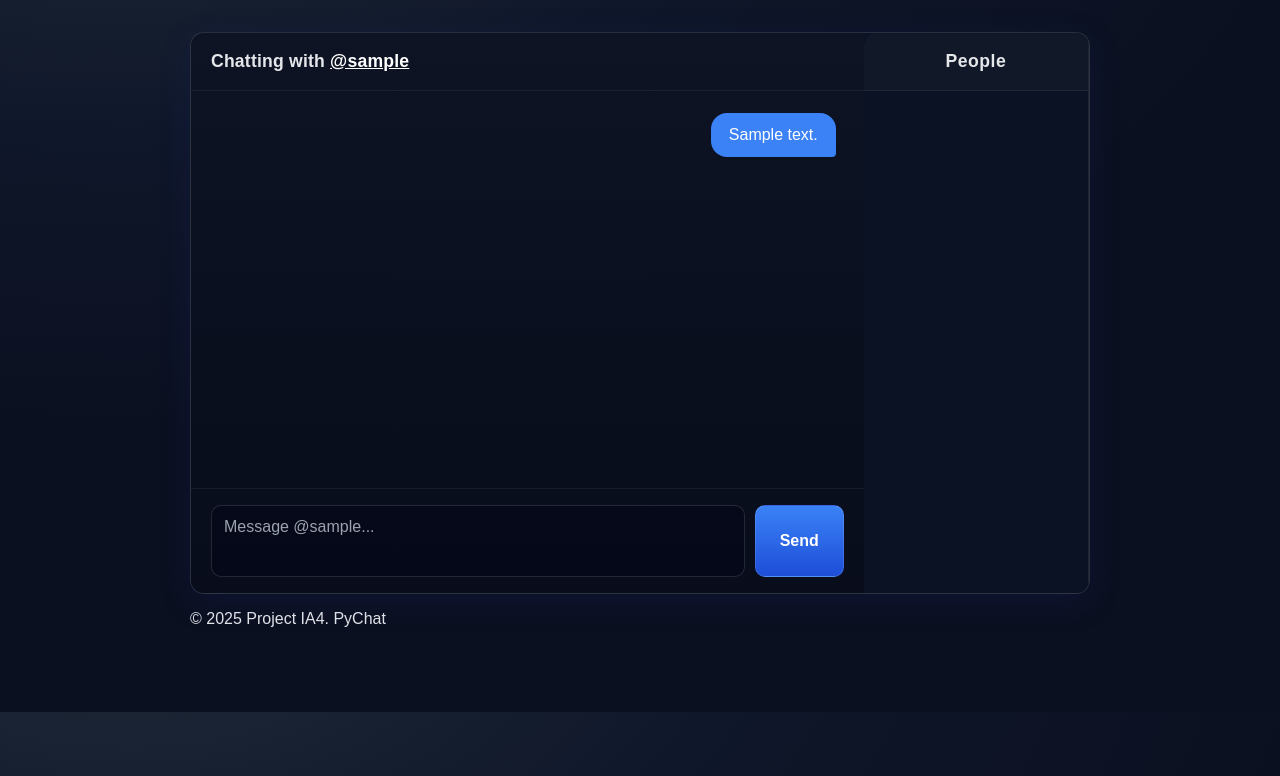
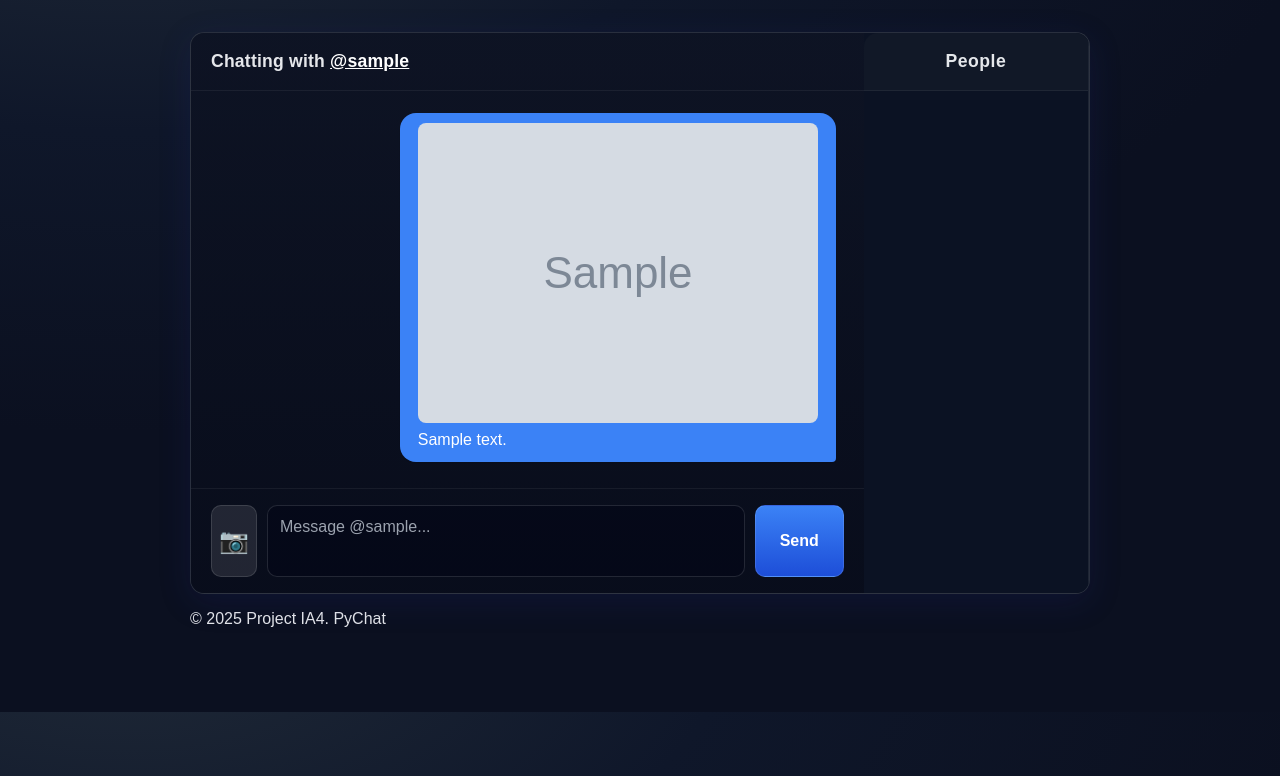
Before and after one commit to lucasserban/PyChat, a Flask app: a page that uses templates/dms.html in a window 1280 px wide. Shown: the part 88-864 px from the top of the page. Run offline with Flask 3, Linux system fonts and the light colour scheme; the visitor is signed in with stand-in values (Sample User, id 1); tables that the repository leaves empty hold one stand-in row (values such as "Sample post"); grey boxes marked "Sample" are stand-in pictures; some libraries are stand-ins or nearby versions.

Commit message:
Add image upload in dms
Signed-off-by: Neacsa Leonard <leonardneacsa2005@gmail.com>

```diff
--- a/app.py
+++ b/app.py
@@ -264,5 +264,56 @@ def handle_private_message(data):
         room = f"dm_{'-'.join(sorted([sender, recipient]))}"
         emit('receive_private_message', {'sender': sender, 'msg': msg}, room=room)
 
+@socketio.on('upload_private_image')
+def handle_private_image(data):
+    # Luăm expeditorul din sesiune pentru securitate, sau din data
+    sender = session.get('username')
+    recipient = data.get('recipient')
+    file_data = data.get('image') # Base64 string
+    file_name = data.get('fileName')
+
+    if file_data and file_name and sender and recipient:
+        try:
+            # 1. Procesare string Base64 (eliminăm header-ul)
+            if "," in file_data:
+                header, encoded = file_data.split(",", 1)
+            else:
+                encoded = file_data
+
+            data_bytes = base64.b64decode(encoded)
+
+            # 2. Generare nume unic
+            safe_name = secure_filename(file_name)
+            unique_name = f"{int(datetime.utcnow().timestamp())}_{safe_name}"
+            file_path = os.path.join(app.config['CHAT_UPLOAD_FOLDER'], unique_name)
+
+            # 3. Salvare pe disk
+            with open(file_path, "wb") as f:
+                f.write(data_bytes)
+
+            # 4. Salvare în baza de date
+            # Important: setăm recipient_username pentru a fi un DM
+            new_msg = Message(
+                sender_username=sender,
+                recipient_username=recipient,
+                content="", # Text gol
+                image_filename=unique_name
+            )
+            db.session.add(new_msg)
+            db.session.commit()
+
+            # 5. Emitere către cameră (Room)
+            # Calculăm numele camerei exact ca la 'join_dm'
+            room = f"dm_{'-'.join(sorted([sender, recipient]))}"
+
+            emit('receive_private_message', {
+                'sender': sender,
+                'msg': "",
+                'image': unique_name
+            }, room=room)
+
+        except Exception as e:
+            print(f"Error saving private image: {e}")
+
 if __name__ == '__main__':
     socketio.run(app, host='0.0.0.0', port=5000, debug=True)
--- a/static/css/dms.css
+++ b/static/css/dms.css
@@ -301,3 +301,31 @@ body {
 .header-profile-link:hover {
     color: #ddd;
 }
+
+.upload-btn {
+    display: flex;
+    align-items: center;
+    justify-content: center;
+    width: 44px; /* Același cu înălțimea minimă a textarea */
+    background: rgba(255, 255, 255, 0.1);
+    border: 1px solid rgba(255, 255, 255, 0.12);
+    border-radius: 10px;
+    cursor: pointer;
+    font-size: 1.5rem;
+    color: var(--text);
+    transition: background 0.2s;
+    flex-shrink: 0; /* Previne micșorarea butonului */
+}
+
+.upload-btn:hover {
+    background: rgba(255, 255, 255, 0.2);
+}
+
+.chat-image {
+    display: block;
+    max-width: 100%;
+    max-height: 300px;
+    border-radius: 8px;
+    margin-bottom: 5px;
+    cursor: pointer;
+}
--- a/static/js/dms.js
+++ b/static/js/dms.js
@@ -2,6 +2,7 @@ const socket = io();
 const chatContainer = document.getElementById('dm-history');
 const msgInput = document.getElementById('dm-input');
 const sendBtn = document.getElementById('dm-send-btn');
+const imageInput = document.getElementById('dm-image-input'); // Definim input-ul de imagine
 
 // Scroll to bottom on load
 if(chatContainer) {
@@ -18,62 +19,98 @@ socket.on('connect', () => {
     }
 });
 
-function escapeHtml(s) {
-    return String(s).replace(/&/g,'&amp;').replace(/</g,'&lt;').replace(/>/g,'&gt;');
-}
-
-function appendMessage(text, isSentByMe) {
+// Funcție modificată pentru a accepta obiectul DATA (care poate avea msg si image)
+function appendMessage(data, isSentByMe) {
     if (!chatContainer) return;
 
     const div = document.createElement('div');
     div.className = isSentByMe ? 'msg-bubble msg-sent' : 'msg-bubble msg-received';
 
-    // MODIFICARE: Creăm div-ul wrapper pentru text
-    const textDiv = document.createElement('div');
-    textDiv.className = 'msg-text';
-    textDiv.innerText = text; // innerText interpretează corect \n și face escape automat la HTML
+    // 1. Dacă mesajul are imagine
+    if (data.image) {
+        const img = document.createElement('img');
+        // Verificăm dacă e base64 (începe cu data:) sau path de server
+        if (data.image.startsWith('data:')) {
+             img.src = data.image; // Pentru preview rapid (opțional) sau dacă serverul întoarce base64
+        } else {
+             img.src = '/static/chat_uploads/' + data.image;
+        }
+        img.className = 'chat-image';
+        div.appendChild(img);
+    }
 
-    div.appendChild(textDiv);
+    // 2. Dacă mesajul are text
+    if (data.msg) {
+        const textDiv = document.createElement('div');
+        textDiv.className = 'msg-text';
+        textDiv.innerText = data.msg;
+        div.appendChild(textDiv);
+    }
+
     chatContainer.appendChild(div);
     chatContainer.scrollTop = chatContainer.scrollHeight;
 }
 
 // Listen for incoming private messages
 socket.on('receive_private_message', data => {
-    // Only append if the message belongs to this conversation
+    // Verificăm dacă mesajul aparține conversației curente
     if (data.sender === window.activeRecipient || data.sender === window.currentUser) {
         const isMe = data.sender === window.currentUser;
-        appendMessage(data.msg, isMe);
+
+        // Adaptăm datele pentru appendMessage
+        // Serverul trimite probabil { msg: "...", image: "..." }
+        appendMessage({
+            msg: data.msg,
+            image: data.image
+        }, isMe);
     }
 });
 
-// Send Logic
+// Logică Trimitere Text
 function sendMessage() {
     if (!msgInput || !window.activeRecipient) return;
     const msg = msgInput.value.trim();
     if (!msg) return;
 
-    // Emit to server
     socket.emit('send_private_message', {
         recipient: window.activeRecipient,
         msg: msg
+        // image: null (opțional, serverul ar trebui să se descurce fără)
     });
 
-    // BUG FIX: Removed optimistic appendMessage() here.
-    // We now wait for 'receive_private_message' to update the UI.
+    msgInput.value = '';
+    msgInput.style.height = '50px'; // Reset height
+}
 
-    msgInput.value = '';
+// Logică Trimitere Imagine (NOU)
+if (imageInput) {
+    imageInput.addEventListener('change', function() {
+        if (!window.activeRecipient) return;
+
+        const file = this.files[0];
+        if (file) {
+            const reader = new FileReader();
+            reader.onload = function(evt) {
+                // Trimitem evenimentul 'upload_private_image'
+                socket.emit('upload_private_image', {
+                    recipient: window.activeRecipient,
+                    username: window.currentUser,
+                    image: evt.target.result, // base64
+                    fileName: file.name
+                });
+            };
+            reader.readAsDataURL(file);
+            this.value = ''; // Reset input
+        }
+    });
 }
 
 if (sendBtn) {
     sendBtn.addEventListener('click', sendMessage);
-
     msgInput.addEventListener('keydown', e => {
-        // Dacă apeși Enter FĂRĂ Shift -> Trimite
         if(e.key === 'Enter' && !e.shiftKey) {
             e.preventDefault();
             sendMessage();
         }
-        // Shift+Enter merge standard (linie nouă)
     });
 }
--- a/templates/dms.html
+++ b/templates/dms.html
@@ -19,17 +19,28 @@
             <div id="dm-history" class="chat-messages">
                 {% for msg in history %}
                     <div class="msg-bubble {{ 'msg-sent' if msg.sender_username == session['username'] else 'msg-received' }}">
-                        <div class="msg-text">{{ msg.content }}</div>
+
+                        {% if msg.image_filename %}
+                            <img src="{{ url_for('static', filename='chat_uploads/' + msg.image_filename) }}" class="chat-image">
+                        {% endif %}
+
+                        {% if msg.content %}
+                            <div class="msg-text">{{ msg.content }}</div>
+                        {% endif %}
                     </div>
                 {% endfor %}
             </div>
 
             <div class="chat-input-area">
+                <label for="dm-image-input" class="upload-btn">📷</label>
+                <input type="file" id="dm-image-input" accept="image/*" style="display: none;">
+
                 <textarea id="dm-input" placeholder="Message @{{ active_recipient }}..." rows="1"></textarea>
                 <button id="dm-send-btn">Send</button>
             </div>
         {% else %}
-            {% endif %}
+            <div class="empty-state">Select a user to start chatting</div>
+        {% endif %}
     </div>
 
     <div class="dm-sidebar">
```
